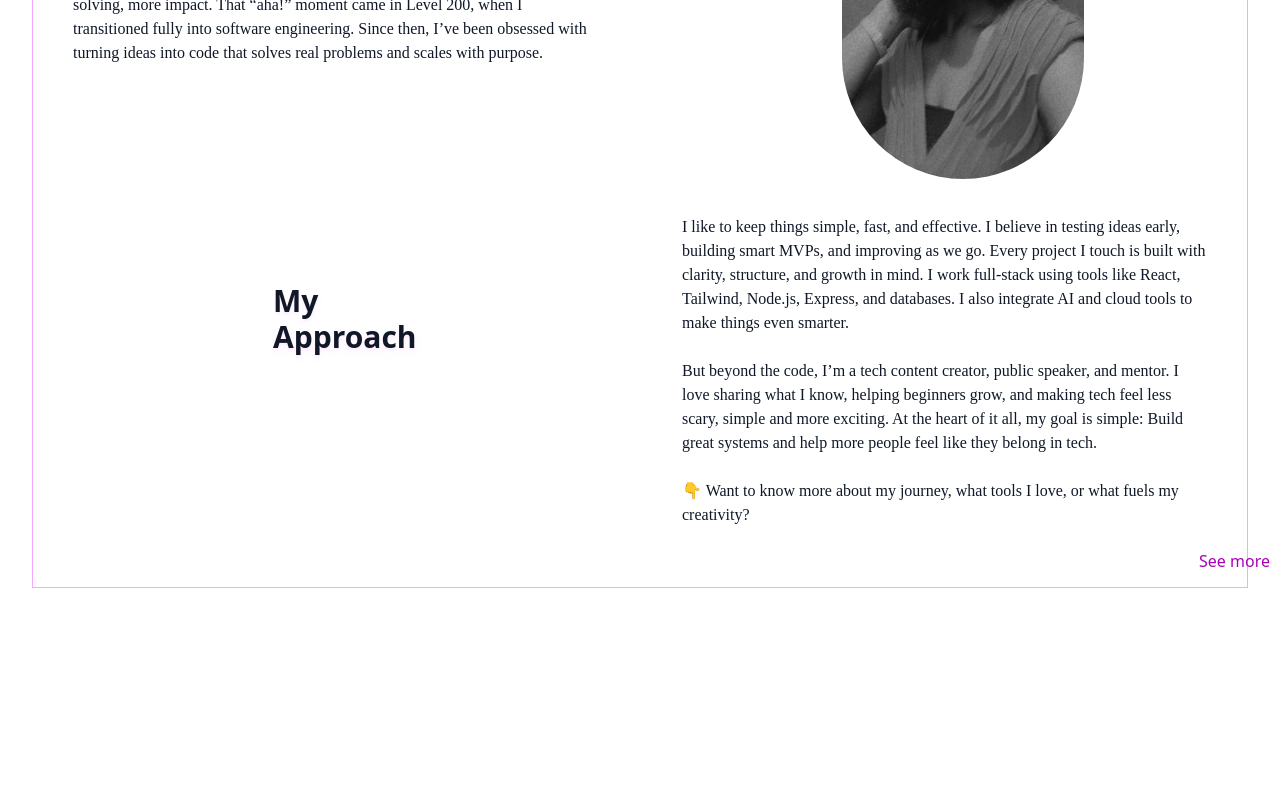
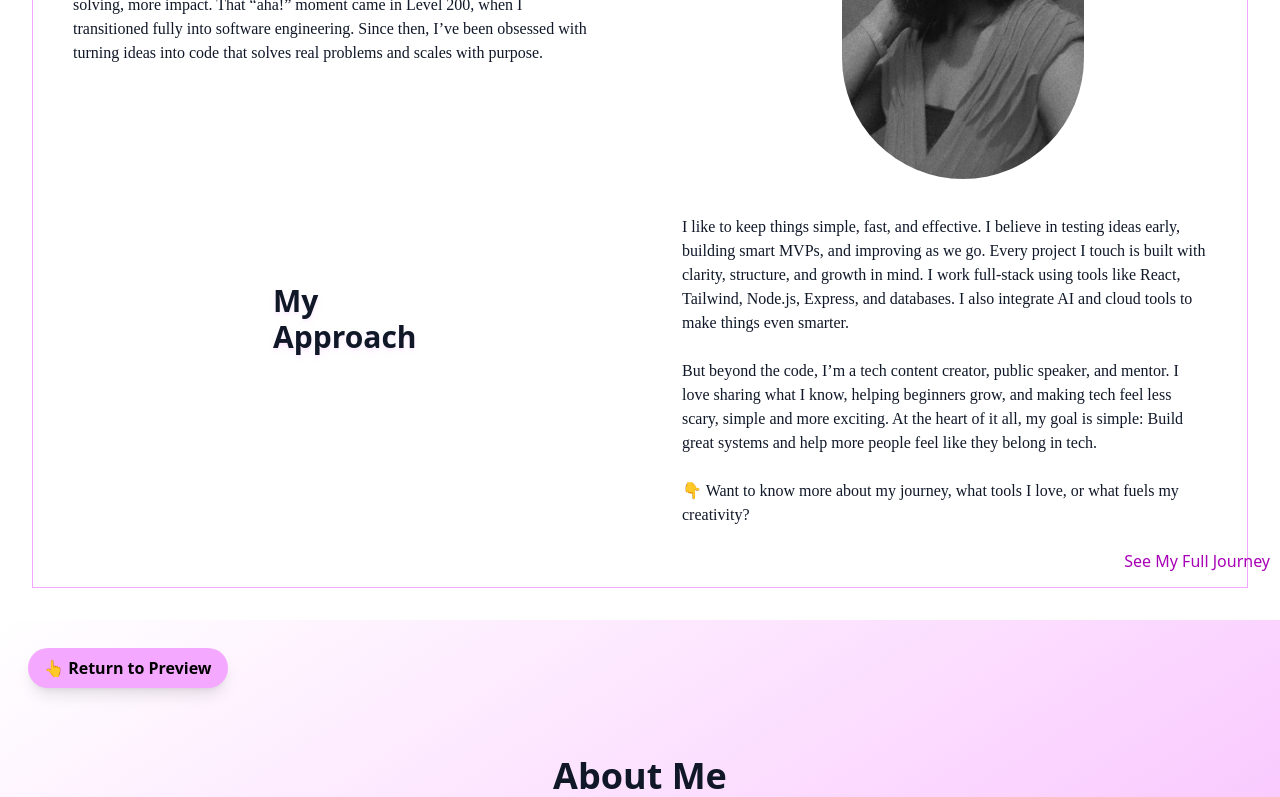
Before and after one commit to Ama-Nkansah/Personal_Website, a React (Vite) app: page /about in a window 1280 px wide. Shown: the part 300-1097 px from the top of the page. Before the commit the page ends 920 px from the top, so only its background shows below. Built offline with nearby package versions, Linux system fonts and the light colour scheme; a web font is replaced by a local one.

Commit message:
aboutMPA scroll behaviour tackled

```diff
--- a/src/App.jsx
+++ b/src/App.jsx
@@ -1,4 +1,4 @@
-import { BrowserRouter,Route,Routes,Navigate} from 'react-router-dom';
+import { BrowserRouter,Route,Routes} from 'react-router-dom';
 import {Home} from "./pages/Home";
 import {About} from "./pages/About";
 import {NotFound} from "./pages/NotFound";
--- a/src/components/about/aboutMPA.jsx
+++ b/src/components/about/aboutMPA.jsx
@@ -1,8 +1,39 @@
+import { useEffect } from "react";
+import { useLocation } from "react-router-dom";
 import AboutTeaser from "./aboutTeaser";
 
 export default function AboutMPA() {
+
+   const location = useLocation();
+   const shouldScroll =  location.state?.scrollToFull;
+
+  useEffect(() => {
+    if (shouldScroll)
+      {
+      const fullSection = document.getElementById("about-full");
+      fullSection?.scrollIntoView({ behavior: "smooth"});
+    }
+  });
+
+
   return(
   <div>
     <AboutTeaser />
+
+    <div id="about-full" className="min-h-screen bg-gradient-to-br from-white to-fuchsia-300 text-gray-900 dark:bg-none dark:bg-[#21292c] dark:text-gray-100 overflow-x-hidden">
+
+      <button className="sticky z-50 m-7 bg-fuchsia-300
+             px-4 py-2 rounded-full shadow-lg font-semibold
+             hover:bg-fuchsia-400 transition-all duration-300
+             dark:bg-fuchsia-200 dark:hover:bg-fuchsia-300 text-black"
+        onClick={() => window.scrollTo({ top: 0, behavior: "smooth" })}>
+       👆 Return to Preview
+      </button>
+      <h1 className="text-4xl font-bold text-center mt-10">About Me</h1>
+      <p className="max-w-2xl mx-auto mt-6 text-lg">
+        This is the full about section where you can add more details about yourself, your work, and your experiences.
+      </p>
+
+</div>
   </div>
   )};
--- a/src/components/about/aboutTeaser.jsx
+++ b/src/components/about/aboutTeaser.jsx
@@ -1,8 +1,16 @@
 import {MoveRight} from "lucide-react";
 import myImg from "../../assets/my-img.jpg";
+import { useNavigate } from 'react-router-dom';
 
 
 export default function AboutTeaser() {
+
+  const navigate = useNavigate();
+
+  const handleClick = () => {
+    navigate('/about', { state: { scrollToFull: true } });
+  };
+
   return (
     <div className="h-full justify-center bg-white dark:bg-[#2b3336] text-gray-900 dark:text-gray-100 p-8">
 
@@ -35,7 +43,11 @@ export default function AboutTeaser() {
         </p>
 
         <div className=" flex justify-end p-3 translate-x-170">
-        <a href="https://ama-nkansah.vercel.app" className="text-fuchsia-700 dark:text-fuchsia-300 hover:underline">See more<MoveRight className="inline-block ml-3 text-fuchsia-700 dark:text-fuchsia-300"/></a>
+
+        <button onClick={handleClick} className="text-fuchsia-700 dark:text-fuchsia-300 hover:underline">
+          See My Full Journey<MoveRight className="inline-block ml-3 text-fuchsia-700 dark:text-fuchsia-300"/>
+        </button>
+
         </div>
 
       </div>
--- a/src/components/common/Navbar.jsx
+++ b/src/components/common/Navbar.jsx
@@ -27,10 +27,10 @@ export const Navbar = () => {
 
     <nav className={cn("z-10 top-7 left-1/3 translate-x-25 fixed flex items-center gap-5 rounded-full py-2 px-4 backdrop-blur-md bg-black/50 text-black dark:bg-fuchsia-200 transition-all duration-300 border-zinc-500 ")}>
       <Link to="/" className="hover:text-fuchsia-200 transition-colors duration-100dark:hover:text-fuchsia-900">Home</Link>
-      <a href="/about" className="hover:text-fuchsia-200 transition-colors duration-100 dark:hover:text-fuchsia-900">About</a>
-      <a href="/portfolio" className="hover:text-fuchsia-200 transition-colors duration-100 dark:hover:text-fuchsia-900">Portfolio</a>
-      <a href="/contact" className="hover:text-fuchsia-200 transition-colors duration-100 dark:hover:text-fuchsia-900">Contact</a>
-      <a href="/blog" className="hover:text-fuchsia-200 transition-colors duration-100 dark:hover:text-fuchsia-900">Blog</a>
+      <Link to="/about" className="hover:text-fuchsia-200 transition-colors duration-100 dark:hover:text-fuchsia-900">About</Link>
+      <Link to="/portfolio" className="hover:text-fuchsia-200 transition-colors duration-100 dark:hover:text-fuchsia-900">Portfolio</Link>
+      <Link to="/contact" className="hover:text-fuchsia-200 transition-colors duration-100 dark:hover:text-fuchsia-900">Contact</Link>
+      <Link to="/blog" className="hover:text-fuchsia-200 transition-colors duration-100 dark:hover:text-fuchsia-900">Blog</Link>
     </nav>
    </div>
     )};
--- a/src/pages/About.jsx
+++ b/src/pages/About.jsx
@@ -1,9 +1,10 @@
 import AboutTeaser from "../components/about/aboutTeaser";
+import AboutMPA from "../components/about/aboutMPA";
 
 export const About = ()=>{
   return(
     <div className="min-h-screen bg-gradient-to-br from-white to-fuchsia-300 text-gray-900 dark:bg-none dark:bg-[#21292c] dark:text-gray-100 overflow-x-hidden ">
-      <AboutTeaser />
+      <AboutMPA />
     </div>
   );
 }
--- a/src/pages/Home.jsx
+++ b/src/pages/Home.jsx
@@ -11,13 +11,19 @@ export const Home = () => {
 
   useEffect(() => {
     const navType = window.performance.getEntriesByType("navigation")[0]?.type;
-    const isFreshVisit = navType === "reload" || navType === "navigate";
+     console.log("NAV TYPE:", navType);
+
+     // TODO: Fix bug where browser back arrow shows loader due to "reload" nav type.
+
+    const isFreshVisit = navType === "navigate" || navType === "reload";
     if (isFreshVisit) {
       setShouldShowLoader(true);
     } else {
       setLoadingDone(true);
+
     }
   }, []);
+
 
   if (!loadingDone && shouldShowLoader) {
     return <Loader onComplete={() => setLoadingDone(true)} />;
```
